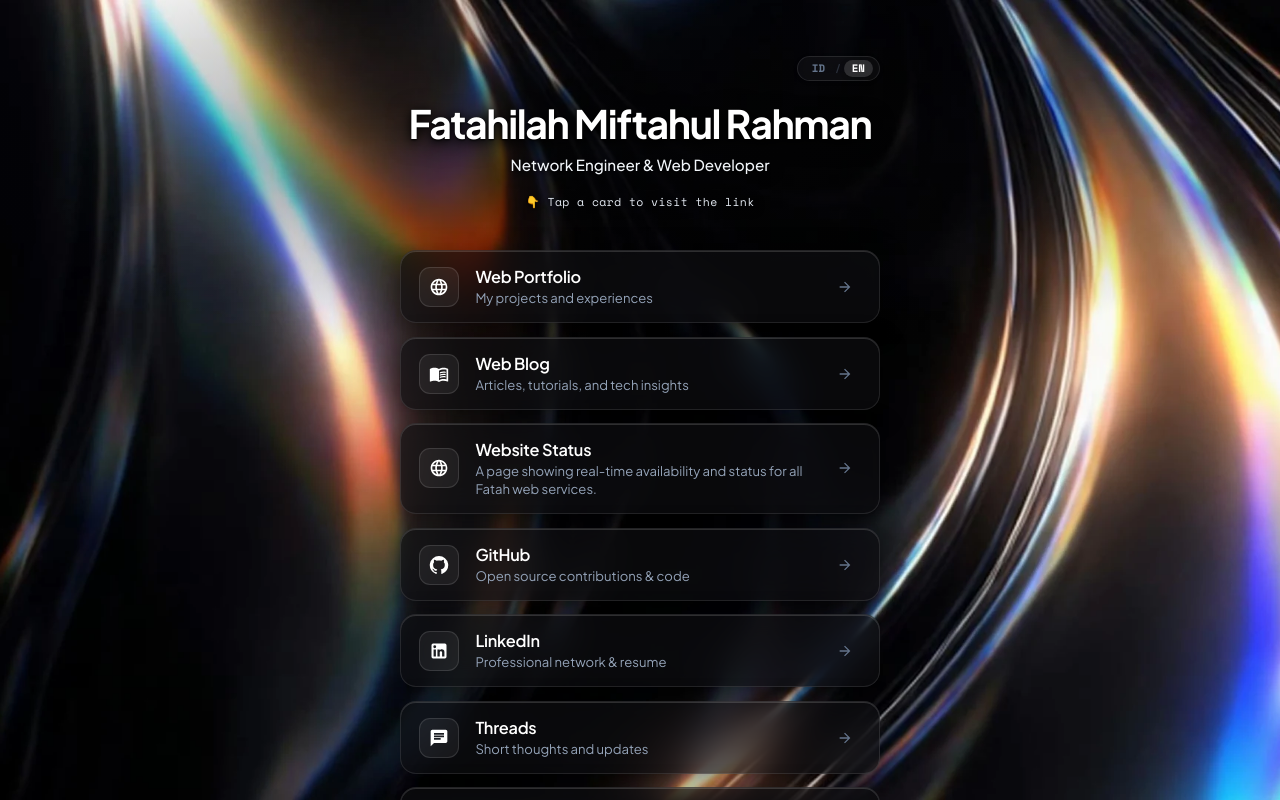
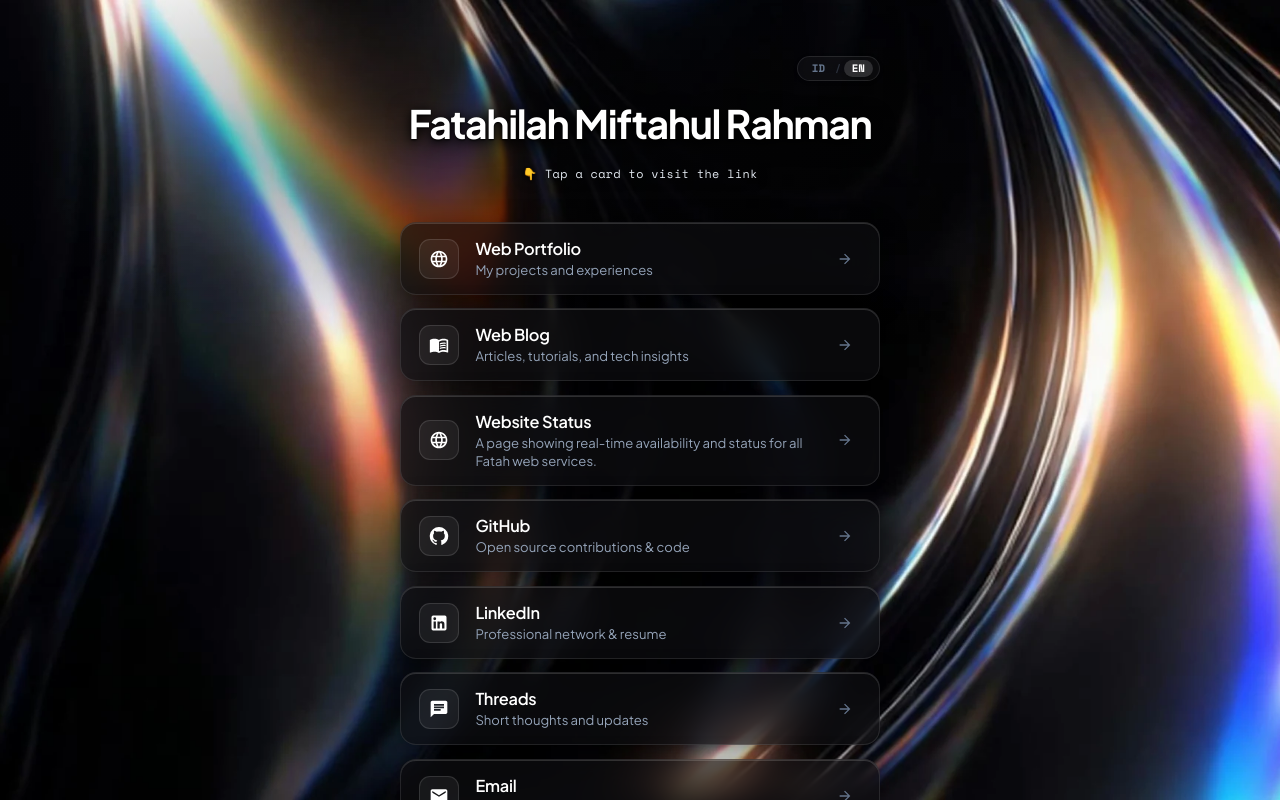
Before and after one commit to fatahilah-mr/gateway, a React (Vite) app: page / in a window 1280 px wide. Shown: the top 800 px of the page. Built offline with nearby package versions, Linux system fonts and the light colour scheme; no server answers.

Commit message:
feat(ui): remove subtitle and implement custom tactile touch feedback

```diff
--- a/src/App.css
+++ b/src/App.css
@@ -118,27 +118,12 @@
     0 1px 2px #000000;
 }
 
-.header .subtitle {
-  font-size: 0.95rem;
-  color: #f1f5f9;
-  font-weight: 500;
-  margin-bottom: 0.5rem;
-  line-height: 1.5;
-  max-width: 440px;
-  text-wrap: balance;
-  -webkit-text-stroke: 0.3px rgba(0, 0, 0, 0.7);
-  paint-order: stroke fill;
-  text-shadow:
-    0 1px 6px rgba(0, 0, 0, 0.95),
-    0 2px 16px rgba(0, 0, 0, 0.9);
-}
-
 .header .card-hint {
-  font-size: 0.72rem;
+  font-size: 0.74rem;
   font-family: var(--font-mono);
   color: #e2e8f0;
   font-weight: 500;
-  margin-top: 0.5rem;
+  margin-top: 0.65rem;
   letter-spacing: 0.03em;
   text-shadow:
     0 1px 4px rgba(0, 0, 0, 0.95),
@@ -169,10 +154,14 @@
   cursor: pointer;
   position: relative;
   contain: content;
-  transition: transform 0.22s cubic-bezier(0.16, 1, 0.3, 1),
-              box-shadow 0.22s cubic-bezier(0.16, 1, 0.3, 1),
-              background-color 0.2s ease,
-              border-color 0.2s ease;
+  -webkit-tap-highlight-color: transparent;
+  user-select: none;
+  -webkit-user-select: none;
+  touch-action: manipulation;
+  transition: transform 0.15s cubic-bezier(0.16, 1, 0.3, 1),
+              box-shadow 0.15s cubic-bezier(0.16, 1, 0.3, 1),
+              background-color 0.15s ease,
+              border-color 0.15s ease;
 }
 
 .link-card:hover {
@@ -182,10 +171,25 @@
   box-shadow: var(--card-shadow-hover), var(--card-inner-highlight);
 }
 
+/* Tactile Apple-Grade Touch / Press Feedback */
 .link-card:active,
 .link-card.is-loading {
-  transform: translateY(1px) scale(0.99);
-  background: var(--card-surface-active);
+  transform: scale(0.975);
+  background: rgba(255, 255, 255, 0.10) !important;
+  border-color: rgba(255, 255, 255, 0.28) !important;
+  box-shadow: 0 2px 8px rgba(0, 0, 0, 0.45), inset 0 1px 0 0 rgba(255, 255, 255, 0.20) !important;
+}
+
+.link-card:active .link-icon,
+.link-card.is-loading .link-icon {
+  transform: scale(0.94);
+  background: rgba(255, 255, 255, 0.12);
+}
+
+.link-card:active .link-arrow-box,
+.link-card.is-loading .link-arrow-box {
+  transform: translateX(2px);
+  color: #ffffff;
 }
 
 .link-card-inner {
--- a/src/App.jsx
+++ b/src/App.jsx
@@ -69,7 +69,6 @@
               </div>
 
               <h1 className="header-title">{t('title')}</h1>
-              <p className="subtitle">{t('subtitle')}</p>
               <p className="card-hint">{t('cardHint')}</p>
             </header>
 
--- a/src/index.css
+++ b/src/index.css
@@ -46,6 +46,7 @@
   margin: 0;
   padding: 0;
   box-sizing: border-box;
+  -webkit-tap-highlight-color: transparent;
 }
 
 html {
```
Also changed, not shown: 1 other file (tests, documents, lock files or other folders).
